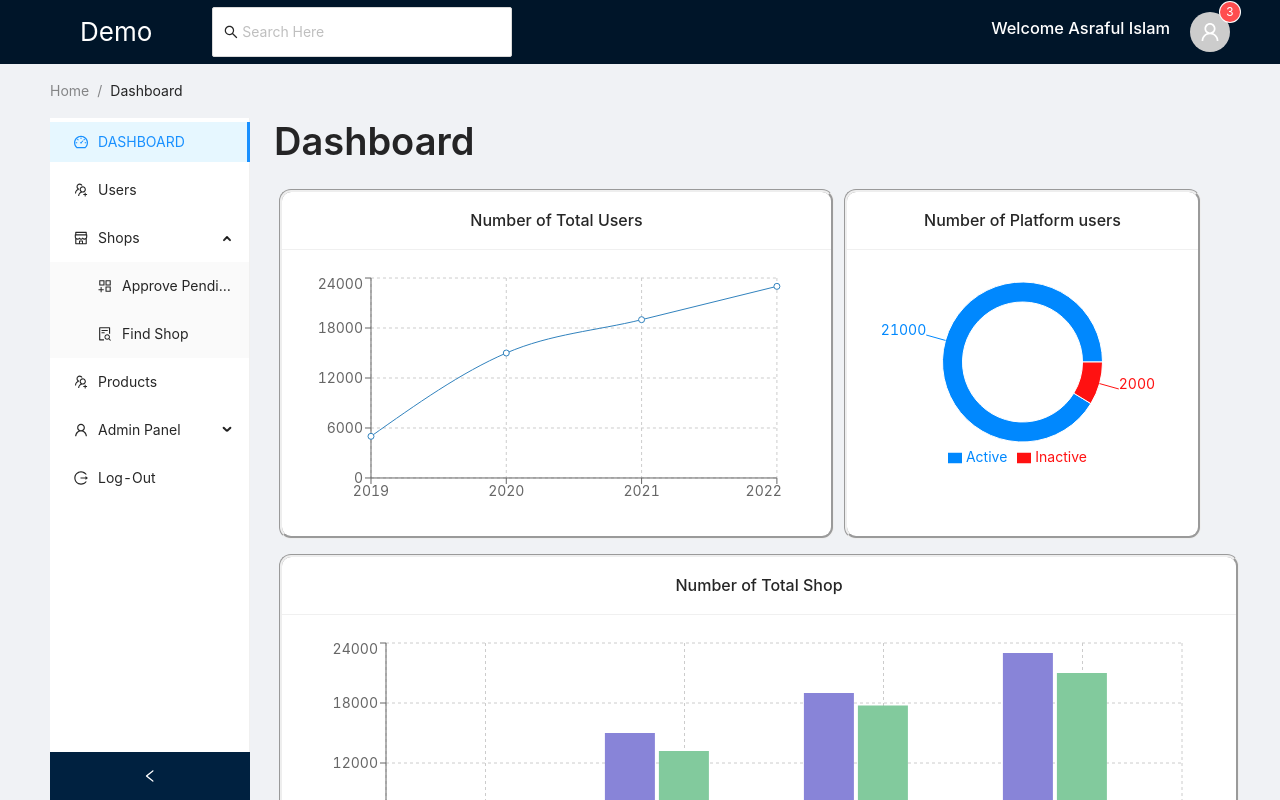
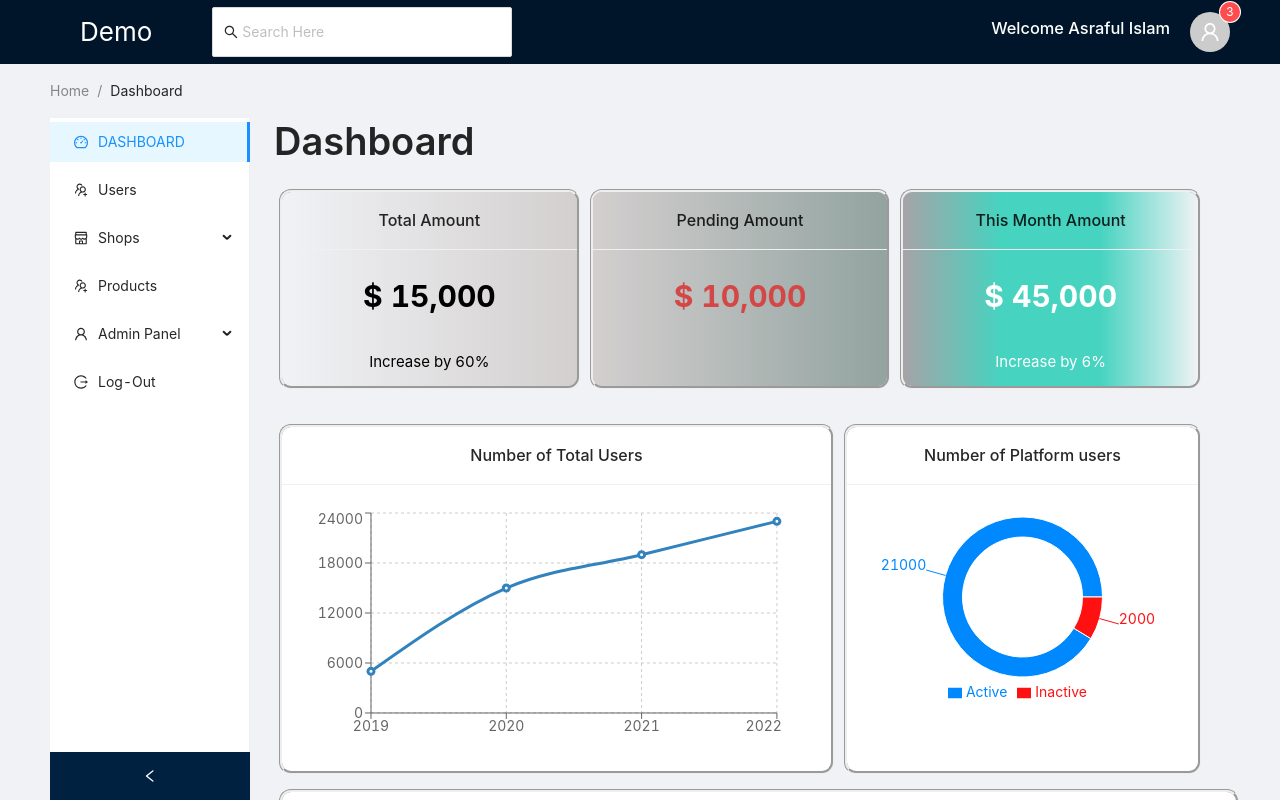
Before and after one commit to aislamspondon/Ant-Dashboard-design, a React (Create React App) app: page / in a window 1280 px wide. Shown: the top 800 px of the page. Built offline with nearby package versions, Linux system fonts and the light colour scheme.

Commit message:
deploy demo

```diff
--- a/src/Components/Chart/LineChartView.js
+++ b/src/Components/Chart/LineChartView.js
@@ -40,7 +40,12 @@ export default function LineChartView() {
         <XAxis dataKey="year" interval={"preserveStartEnd"} />
         <YAxis />
         <Tooltip />
-        <Line type="monotone" dataKey="total_user" activeDot={{ r: 8 }} />
+        <Line
+          type="monotone"
+          dataKey="total_user"
+          activeDot={{ r: 8 }}
+          strokeWidth={3}
+        />
       </LineChart>
     </ResponsiveContainer>
   );
--- a/src/Components/Home.js
+++ b/src/Components/Home.js
@@ -11,6 +11,73 @@ export default function Home() {
   return (
     <>
       <Title>Dashboard</Title>
+      <div
+        style={{
+          display: "flex",
+          justifyContent: "space-between",
+          marginBottom: 25,
+        }}
+      >
+        <Card
+          title="Total Amount"
+          bordered={false}
+          style={{
+            width: "33%",
+            height: 200,
+            borderStyle: "groove",
+            position: "relative",
+            textAlign: "center",
+            margin: 5,
+            borderRadius: 12,
+            backgroundImage: "linear-gradient(to right, #F0F2F5, #D3CFCF)",
+            // background: "#D3CFCF",
+          }}
+        >
+          <p style={{ color: "black", fontSize: 30, fontWeight: "bold" }}>
+            $ 15,000
+          </p>
+          <p style={{ color: "black", fontSize: 15 }}>Increase by 60%</p>
+        </Card>
+        <Card
+          title="Pending Amount"
+          bordered={false}
+          style={{
+            width: "33%",
+            height: 200,
+            borderStyle: "groove",
+            position: "relative",
+            textAlign: "center",
+            margin: 5,
+            borderRadius: 12,
+            backgroundImage: "linear-gradient(to right, #D3CFCF, #92A3A0)",
+            // background: "#92A3A0",
+          }}
+        >
+          <p style={{ color: "#d34747", fontSize: 30, fontWeight: "bold" }}>
+            $ 10,000
+          </p>
+        </Card>
+        <Card
+          title="This Month Amount"
+          bordered={false}
+          style={{
+            width: "33%",
+            height: 200,
+            borderStyle: "groove",
+            position: "relative",
+            textAlign: "center",
+            margin: 5,
+            borderRadius: 12,
+            backgroundImage:
+              "linear-gradient(to right, #A6A3A7, #46D3C0,#46D3C0, #F0F2F5)",
+          }}
+        >
+          <p style={{ color: "#fff", fontSize: 30, fontWeight: "bold" }}>
+            $ 45,000
+          </p>
+          <p style={{ color: "#fff", fontSize: 15 }}>Increase by 6%</p>
+        </Card>
+      </div>
       <div style={{ display: "flex", justifyContent: "space-between" }}>
         <Card
           title="Number of Total Users"
--- a/src/Components/LayoutDashboard.js
+++ b/src/Components/LayoutDashboard.js
@@ -24,30 +24,34 @@ import { Avatar, Badge, Breadcrumb, Input, Layout, Menu } from "antd";
 import { React, useState } from "react";
 
 const { Header, Content, Footer, Sider } = Layout;
-const { SubMenu } = Menu;
-// function getItem(label, key, icon, children, type) {
-//   return {
-//     key,
-//     icon,
-//     children,
-//     label,
-//     type,
-//   };
-// }
-// const items = [
-//   getItem("Dashboard", "sub1", <DashboardOutlined />),
-//   getItem("Users", "sub2", <UsergroupAddOutlined />),
-//   getItem("Shops", "sub3", <ShopOutlined />, [
-//     getItem("Approve Pending Shop", "1", <AppstoreAddOutlined />),
-//     getItem("Find Shop", "2", <FileSearchOutlined />),
-//   ]),
-//   getItem("Products", "sub4", <UsergroupAddOutlined />),
-//   getItem("Admin Panel", "sub5", <UserOutlined />, [
-//     getItem("Manage Users", "3", <AppstoreOutlined />),
-//     getItem("Admin Logs", "4", <HistoryOutlined />),
-//   ]),
-//   getItem("Log-Out", "sub6", <LogoutOutlined />),
-// ];
+// const { SubMenu } = Menu;
+function getItem(label, key, icon, children, type) {
+  return {
+    key,
+    icon,
+    children,
+    label,
+    type,
+  };
+}
+const items = [
+  getItem(<a href="/">DASHBOARD</a>, "sub1", <DashboardOutlined />),
+  getItem(<a href="/users"> Users</a>, "sub2", <UsergroupAddOutlined />),
+  getItem("Shops", "sub3", <ShopOutlined />, [
+    getItem(
+      <a href="/pendingshop">Approve Pending Shop</a>,
+      "1",
+      <AppstoreAddOutlined />
+    ),
+    getItem(<a href="/findshop">Find Shop</a>, "2", <FileSearchOutlined />),
+  ]),
+  getItem(<a href="/products">Products</a>, "sub4", <UsergroupAddOutlined />),
+  getItem("Admin Panel", "sub5", <UserOutlined />, [
+    getItem(<a href="/manageadmin">Manage Users</a>, "3", <AppstoreOutlined />),
+    getItem(<a href="/adminlogs">Admin Logs</a>, "4", <HistoryOutlined />),
+  ]),
+  getItem("Log-Out", "sub6", <LogoutOutlined />),
+];
 
 export default function Layout2() {
   const [collapsed, setCollapsed] = useState(false);
@@ -114,43 +118,13 @@ export default function Layout2() {
             <Menu
               mode="inline"
               onClick={onClick}
-              defaultSelectedKeys={["1"]}
-              defaultOpenKeys={["sub1"]}
+              defaultSelectedKeys={["sub1"]}
+              defaultOpenKeys={["1"]}
               style={{
                 height: "100%",
               }}
-            >
-              <Menu.Item key="1" icon={<DashboardOutlined />}>
-                <a href="/">DASHBOARD</a>
-              </Menu.Item>
-
-              <Menu.Item key="2" icon={<UsergroupAddOutlined />}>
-                <a href="/users"> Users</a>
-              </Menu.Item>
-              <SubMenu key="sub1" icon={<ShopOutlined />} title="Shops">
-                <Menu.Item key="3" icon={<AppstoreAddOutlined />}>
-                  <a href="/pendingshop">Approve Pending Shop</a>
-                </Menu.Item>
-
-                <Menu.Item key="4" icon={<FileSearchOutlined />}>
-                  <a href="/findshop">Find Shop</a>
-                </Menu.Item>
-              </SubMenu>
-              <Menu.Item key="5" icon={<UsergroupAddOutlined />}>
-                <a href="/products">Products</a>
-              </Menu.Item>
-              <SubMenu key="sub2" icon={<UserOutlined />} title="Admin Panel">
-                <Menu.Item key="6" icon={<AppstoreOutlined />}>
-                  <a href="/manageadmin">Manage Users</a>
-                </Menu.Item>
-                <Menu.Item key="7" icon={<HistoryOutlined />}>
-                  <a href="/adminlogs">Admin Logs</a>
-                </Menu.Item>
-              </SubMenu>
-              <Menu.Item key="8" icon={<LogoutOutlined />}>
-                Log-Out
-              </Menu.Item>
-            </Menu>
+              items={items}
+            />
           </Sider>
           <Content
             style={{
```
